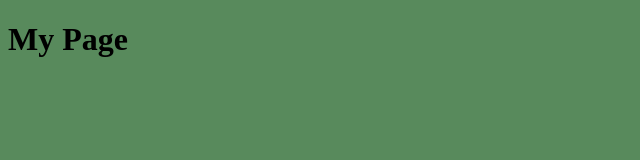
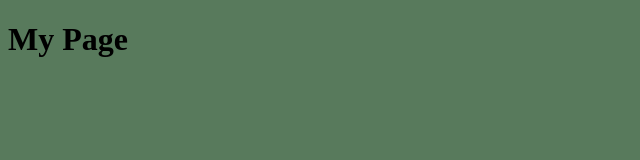
Before and after one commit to Osmosiscool/mypage, a plain HTML site: page index.html in a window 1280 px wide. Shown: the whole page, without its empty margins (0-640 px from the left). Drawn offline with Linux system fonts and the light colour scheme.

Commit message:
Update mypage.css

```diff
--- a/mypage.css
+++ b/mypage.css
@@ -1,3 +1,3 @@
 body {
-  background-color: #588a5c;
+  background-color: #587a5c;
  }
```
